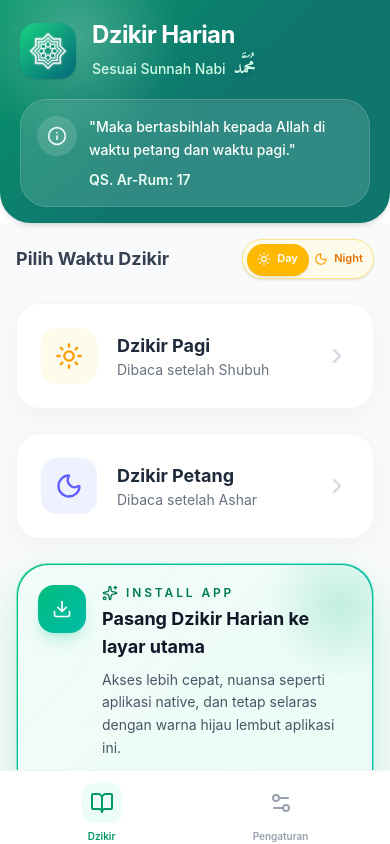
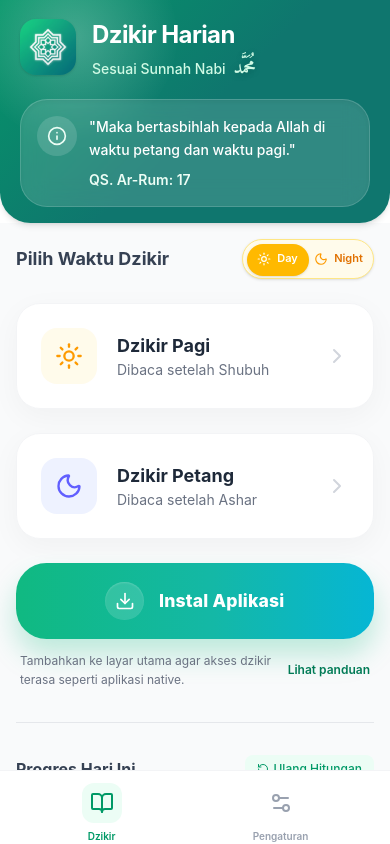
Before and after one commit to adhityogb/DzikirHarian, a React (Vite) app: page / in a window 390 px wide. Built offline with nearby package versions, Linux system fonts and the light colour scheme; a web font is replaced by a local one.

Commit message:
Refine install button and slimmer collapsed header

```diff
--- a/src/App.css
+++ b/src/App.css
@@ -18,7 +18,7 @@
   padding-top: 1.2rem;
   padding-bottom: 1rem;
   overflow: clip;
-  transition: padding 680ms cubic-bezier(0.22, 1, 0.36, 1), border-radius 680ms cubic-bezier(0.22, 1, 0.36, 1), box-shadow 680ms cubic-bezier(0.22, 1, 0.36, 1);
+  transition: padding 720ms cubic-bezier(0.22, 1, 0.36, 1), border-radius 720ms cubic-bezier(0.22, 1, 0.36, 1), box-shadow 720ms cubic-bezier(0.22, 1, 0.36, 1);
 }
 .app-header__glow {
   position: absolute;
@@ -36,71 +36,106 @@
 }
 .app-header__top,
 .app-header__verse,
-.app-header__brand-copy,
-.app-header__compact-chip,
+.app-header__verse-content,
+.app-header__verse-copy,
+.app-header__verse-icon,
+.app-header__verse-quote,
+.app-header__verse-reference,
 .app-header img {
-  transition: transform 680ms cubic-bezier(0.22, 1, 0.36, 1), opacity 520ms ease, max-height 680ms cubic-bezier(0.22, 1, 0.36, 1), margin 680ms cubic-bezier(0.22, 1, 0.36, 1), padding 680ms cubic-bezier(0.22, 1, 0.36, 1), width 680ms cubic-bezier(0.22, 1, 0.36, 1), height 680ms cubic-bezier(0.22, 1, 0.36, 1);
-}
-.app-header__compact-chip {
-  opacity: 0;
-  transform: translateY(16px);
+  transition: transform 720ms cubic-bezier(0.22, 1, 0.36, 1), opacity 560ms ease, max-height 720ms cubic-bezier(0.22, 1, 0.36, 1), margin 720ms cubic-bezier(0.22, 1, 0.36, 1), padding 720ms cubic-bezier(0.22, 1, 0.36, 1), gap 720ms cubic-bezier(0.22, 1, 0.36, 1), width 720ms cubic-bezier(0.22, 1, 0.36, 1), height 720ms cubic-bezier(0.22, 1, 0.36, 1), font-size 560ms ease, line-height 560ms ease;
 }
 .app-header--collapsed {
-  padding-top: 0.75rem;
-  padding-bottom: 0.85rem;
-  border-bottom-left-radius: 1.55rem;
-  border-bottom-right-radius: 1.55rem;
-  box-shadow: 0 14px 30px rgba(5, 150, 105, 0.18);
+  padding-top: 0.6rem;
+  padding-bottom: 0.6rem;
+  border-bottom-left-radius: 1.4rem;
+  border-bottom-right-radius: 1.4rem;
+  box-shadow: 0 12px 28px rgba(5, 150, 105, 0.16);
 }
 .app-header--collapsed .app-header__inner {
-  gap: 0.55rem;
+  gap: 0;
 }
 .app-header--collapsed .app-header__top {
-  align-items: center;
-}
-.app-header--collapsed .app-header__brand-copy {
   opacity: 0;
-  transform: translateY(-18px);
+  transform: translateY(-34px);
   max-height: 0;
   overflow: hidden;
+  margin: 0;
 }
 .app-header--collapsed .app-header__verse {
-  padding: 0.85rem 1rem;
-  background: rgba(255, 255, 255, 0.16);
+  padding: 0.7rem 1rem;
+  border-radius: 9999px;
+  background: rgba(255, 255, 255, 0.14);
 }
-.app-header--collapsed .app-header__verse .w-10.h-10 {
+.app-header--collapsed .app-header__verse-content {
+  align-items: center;
+  justify-content: center;
+  gap: 0;
+}
+.app-header--collapsed .app-header__verse-icon,
+.app-header--collapsed .app-header__verse-quote {
+  opacity: 0;
+  width: 0;
+  height: 0;
+  max-height: 0;
+  overflow: hidden;
+  transform: translateY(-12px);
+}
+.app-header--collapsed .app-header__verse-copy {
+  width: 100%;
+}
+.app-header--collapsed .app-header__verse-reference {
+  margin-top: 0;
+  text-align: center;
+  font-size: 0.92rem;
+  letter-spacing: 0.14em;
+  text-transform: uppercase;
+}
+.install-cta-button {
+  display: inline-flex;
+  align-items: center;
+  justify-content: center;
+  gap: 0.95rem;
+  padding: 1.18rem 1.5rem;
+  border-radius: 1.9rem;
+  color: #fff;
+  font-size: 1.1rem;
+  font-weight: 800;
+  letter-spacing: 0.01em;
+  background: linear-gradient(90deg, #10b981 0%, #14b8a6 55%, #06b6d4 100%);
+  box-shadow: 0 16px 28px rgba(16, 185, 129, 0.26);
+  transition: transform 240ms ease, box-shadow 240ms ease, filter 240ms ease;
+}
+.install-cta-button:hover {
+  transform: translateY(-1px);
+  box-shadow: 0 18px 32px rgba(16, 185, 129, 0.32);
+  filter: saturate(1.05);
+}
+.install-cta-button:active {
+  transform: scale(0.985);
+}
+.install-cta-button__icon {
+  display: inline-flex;
+  align-items: center;
+  justify-content: center;
   width: 2.4rem;
   height: 2.4rem;
+  border-radius: 9999px;
+  background: rgba(255, 255, 255, 0.14);
+  box-shadow: inset 0 1px 2px rgba(255,255,255,0.18);
 }
-.app-header--collapsed .app-header__verse p:first-child {
-  font-size: 0.84rem;
-}
-.app-header--collapsed .app-header__compact-chip {
-  opacity: 1;
-  transform: translateY(0);
-}
-.install-card__blur {
-  position: absolute;
-  right: -2.5rem;
-  top: -2rem;
-  width: 9rem;
-  height: 9rem;
-  border-radius: 9999px;
-  background: radial-gradient(circle, rgba(16, 185, 129, 0.2) 0%, rgba(45, 212, 191, 0) 72%);
-  pointer-events: none;
+.install-cta-button__label {
+  line-height: 1;
 }
 .night-view .app-header {
   background: linear-gradient(135deg, #0f766e 0%, #134e4a 100%);
 }
 .night-view .app-header__verse,
-.night-view .app-header__compact-chip,
-.night-view .install-card > div,
-.night-view .install-card .bg-white,
-.night-view .install-card [class*='bg-white/90'] {
-  background-color: rgba(15, 23, 42, 0.82) !important;
+.night-view .install-cta-button__icon {
+  background-color: rgba(15, 23, 42, 0.2) !important;
 }
-.night-view .install-card {
-  border-color: rgba(45, 212, 191, 0.35) !important;
+.night-view .install-cta-button {
+  background: linear-gradient(90deg, #0f766e 0%, #0d9488 52%, #0891b2 100%);
+  box-shadow: 0 16px 28px rgba(13, 148, 136, 0.28);
 }
 .night-view { background: radial-gradient(circle at top, #1e293b, #020617 55%); color: #fff; }
 .night-view > div { background: #0f172a; border-color: #334155; }
--- a/src/App.jsx
+++ b/src/App.jsx
@@ -300,31 +300,25 @@ export default function App() {
           <header className={`app-header px-5 sm:px-6 text-white shadow-md z-10 relative shrink-0 ${hasCollapsedHeader ? 'app-header--collapsed' : ''}`}>
             <div className="app-header__glow" />
             <div className="app-header__inner">
-              <div className="app-header__top flex items-start justify-between gap-4">
-                <div className="flex items-center gap-4 min-w-0">
-                  <AppLogo compact={hasCollapsedHeader} />
-                  <div className="min-w-0 app-header__brand-copy">
-                    <h1 className="text-2xl font-bold tracking-tight">Dzikir Harian</h1>
-                    <div className="mt-1 flex items-center gap-2 text-emerald-100 app-header__subtitle-row">
-                      <p className="text-sm font-medium">Sesuai Sunnah Nabi</p>
-                      <p className="text-lg sm:text-xl calligraphy-subtitle" dir="rtl" aria-label="Kaligrafi Muhammad">مُحَمَّد</p>
-                    </div>
+              <div className="app-header__top flex items-start gap-4">
+                <AppLogo />
+                <div className="min-w-0 app-header__brand-copy">
+                  <h1 className="text-2xl font-bold tracking-tight">Dzikir Harian</h1>
+                  <div className="mt-1 flex items-center gap-2 text-emerald-100 app-header__subtitle-row">
+                    <p className="text-sm font-medium">Sesuai Sunnah Nabi</p>
+                    <p className="text-lg sm:text-xl calligraphy-subtitle" dir="rtl" aria-label="Kaligrafi Muhammad">مُحَمَّد</p>
                   </div>
-                </div>
-                <div className="app-header__compact-chip rounded-full border border-white/20 bg-white/10 px-3 py-1.5 text-right backdrop-blur-sm">
-                  <p className="text-[10px] uppercase tracking-[0.24em] text-emerald-100/90">QS.</p>
-                  <p className="text-sm font-semibold text-white">Ar-Rum 17</p>
                 </div>
               </div>
 
               <div className="app-header__verse bg-white/14 backdrop-blur-md rounded-[1.7rem] p-4 sm:p-5 border border-white/15 shadow-inner">
-                <div className="flex gap-3 items-start">
-                  <div className="w-10 h-10 rounded-full bg-white/14 text-emerald-50 flex items-center justify-center shrink-0">
+                <div className="app-header__verse-content flex gap-3 items-start">
+                  <div className="app-header__verse-icon w-10 h-10 rounded-full bg-white/14 text-emerald-50 flex items-center justify-center shrink-0">
                     <Info className="w-5 h-5" />
                   </div>
-                  <div className="min-w-0">
-                    <p className="text-sm leading-relaxed text-white font-medium">&quot;Maka bertasbihlah kepada Allah di waktu petang dan waktu pagi.&quot;</p>
-                    <p className="text-sm sm:text-[15px] font-semibold text-emerald-50 mt-2">QS. Ar-Rum: 17</p>
+                  <div className="min-w-0 app-header__verse-copy">
+                    <p className="app-header__verse-quote text-sm leading-relaxed text-white font-medium">&quot;Maka bertasbihlah kepada Allah di waktu petang dan waktu pagi.&quot;</p>
+                    <p className="app-header__verse-reference text-sm sm:text-[15px] font-semibold text-emerald-50 mt-2">QS. Ar-Rum: 17</p>
                   </div>
                 </div>
               </div>
--- a/src/components/HomeTab.jsx
+++ b/src/components/HomeTab.jsx
@@ -1,5 +1,5 @@
 import React, { useState } from 'react';
-import { Sun, Moon, ChevronRight, RotateCcw, Download, Sparkles } from 'lucide-react';
+import { Sun, Moon, ChevronRight, RotateCcw, Download } from 'lucide-react';
 
 export default function HomeTab({
   isNightView,
@@ -46,63 +46,34 @@ export default function HomeTab({
       </button>
 
       {isMobileView && !isStandaloneMode && showInstallBanner && (
-        <div className="install-card relative overflow-hidden rounded-[2rem] border border-emerald-200/80 bg-gradient-to-br from-emerald-500 via-teal-500 to-cyan-500 p-[1px] shadow-[0_18px_40px_rgba(16,185,129,0.22)]">
-          <div className="relative rounded-[calc(2rem-1px)] bg-[linear-gradient(135deg,rgba(255,255,255,0.95),rgba(236,253,245,0.98))] p-5 sm:p-6">
-            <div className="install-card__blur" />
-            <div className="relative flex items-start gap-4">
-              <div className="w-12 h-12 rounded-2xl bg-gradient-to-br from-emerald-500 to-teal-500 text-white flex items-center justify-center shadow-lg shadow-emerald-500/20 shrink-0">
-                <Download className="w-5 h-5" />
-              </div>
-              <div className="flex-1 min-w-0">
-                <div className="flex items-center gap-2 text-emerald-700 mb-1">
-                  <Sparkles className="w-4 h-4" />
-                  <p className="text-xs font-semibold uppercase tracking-[0.24em]">Install App</p>
-                </div>
-                <h3 className="text-lg font-bold text-gray-900">Pasang Dzikir Harian ke layar utama</h3>
-                <p className="mt-2 text-sm text-gray-600 leading-relaxed">Akses lebih cepat, nuansa seperti aplikasi native, dan tetap selaras dengan warna hijau lembut aplikasi ini.</p>
-
-                <div className="mt-4 flex flex-wrap gap-3">
-                  {installPlatform === 'android' && installPromptEvent ? (
+        <div className="space-y-3">
           <button
             type="button"
-                      onClick={handleInstallApp}
-                      className="inline-flex items-center gap-2 rounded-2xl bg-gradient-to-r from-emerald-600 to-teal-600 px-4 py-3 text-sm font-semibold text-white shadow-lg shadow-emerald-500/25 transition-all duration-300 hover:scale-[1.01] hover:shadow-xl hover:shadow-emerald-500/30 active:scale-[0.98]"
+            onClick={installPlatform === 'android' && installPromptEvent ? handleInstallApp : () => setShowInstallInstructions((prev) => !prev)}
+            className="install-cta-button w-full"
           >
-                      <Download className="w-4 h-4" />
-                      Install aplikasi
+            <span className="install-cta-button__icon"><Download className="w-5 h-5" /></span>
+            <span className="install-cta-button__label">Instal Aplikasi</span>
           </button>
-                  ) : (
+
+          <div className="flex items-center justify-between gap-3 px-1">
+            <p className="text-xs leading-relaxed text-gray-500">Tambahkan ke layar utama agar akses dzikir terasa seperti aplikasi native.</p>
             <button
               type="button"
               onClick={() => setShowInstallInstructions((prev) => !prev)}
-                      className="inline-flex items-center gap-2 rounded-2xl border border-emerald-200 bg-white px-4 py-3 text-sm font-semibold text-emerald-700 transition-all duration-300 hover:border-emerald-300 hover:bg-emerald-50 active:scale-[0.98]"
+              className="shrink-0 text-xs font-semibold text-emerald-700 hover:text-emerald-800"
             >
-                      <Download className="w-4 h-4" />
-                      {showInstallInstructions ? 'Sembunyikan panduan' : 'Lihat cara install'}
+              {showInstallInstructions ? 'Tutup panduan' : 'Lihat panduan'}
             </button>
-                  )}
-
-                  {installPlatform === 'android' && !installPromptEvent && (
-                    <button
-                      type="button"
-                      onClick={() => setShowInstallInstructions((prev) => !prev)}
-                      className="inline-flex items-center gap-2 rounded-2xl border border-transparent bg-emerald-50 px-4 py-3 text-sm font-semibold text-emerald-700 transition-all duration-300 hover:bg-emerald-100 active:scale-[0.98]"
-                    >
-                      {showInstallInstructions ? 'Tutup langkah manual' : 'Langkah manual'}
-                    </button>
-                  )}
           </div>
 
-                {(showInstallInstructions || installPlatform === 'ios' || installPlatform === 'other' || (installPlatform === 'android' && !installPromptEvent)) && (
-                  <div className="mt-4 rounded-2xl border border-emerald-100 bg-white/90 p-4 shadow-sm animate-fade-in-up">
+          {showInstallInstructions && (
+            <div className="rounded-2xl border border-emerald-100 bg-white p-4 shadow-sm animate-fade-in-up">
               {installPlatform === 'ios' && <ol className="text-sm text-emerald-900 list-decimal pl-5 space-y-1.5"><li>Buka aplikasi ini lewat Safari.</li><li>Ketuk tombol <strong>Share</strong> (ikon kotak + panah).</li><li>Pilih <strong>Add to Home Screen</strong>, lalu tekan <strong>Add</strong>.</li></ol>}
-                    {installPlatform === 'android' && <ol className="text-sm text-emerald-900 list-decimal pl-5 space-y-1.5"><li>Tekan menu browser <strong>⋮</strong>.</li><li>Pilih <strong>Install app</strong> atau <strong>Add to Home screen</strong>.</li><li>Konfirmasi agar ikon muncul di layar utama.</li></ol>}
+              {installPlatform === 'android' && <ol className="text-sm text-emerald-900 list-decimal pl-5 space-y-1.5"><li>Tekan tombol <strong>Instal Aplikasi</strong> di atas.</li><li>Kalau prompt belum muncul, buka menu browser <strong>⋮</strong>.</li><li>Pilih <strong>Install app</strong> atau <strong>Add to Home screen</strong>.</li></ol>}
               {installPlatform === 'other' && <p className="text-sm text-emerald-900">Gunakan menu browser, lalu pilih <strong>Install app</strong> atau <strong>Add to Home Screen</strong> bila tersedia.</p>}
             </div>
           )}
-              </div>
-            </div>
-          </div>
         </div>
       )}
 
```
Lines whose indentation alone changed are shown as unchanged.
